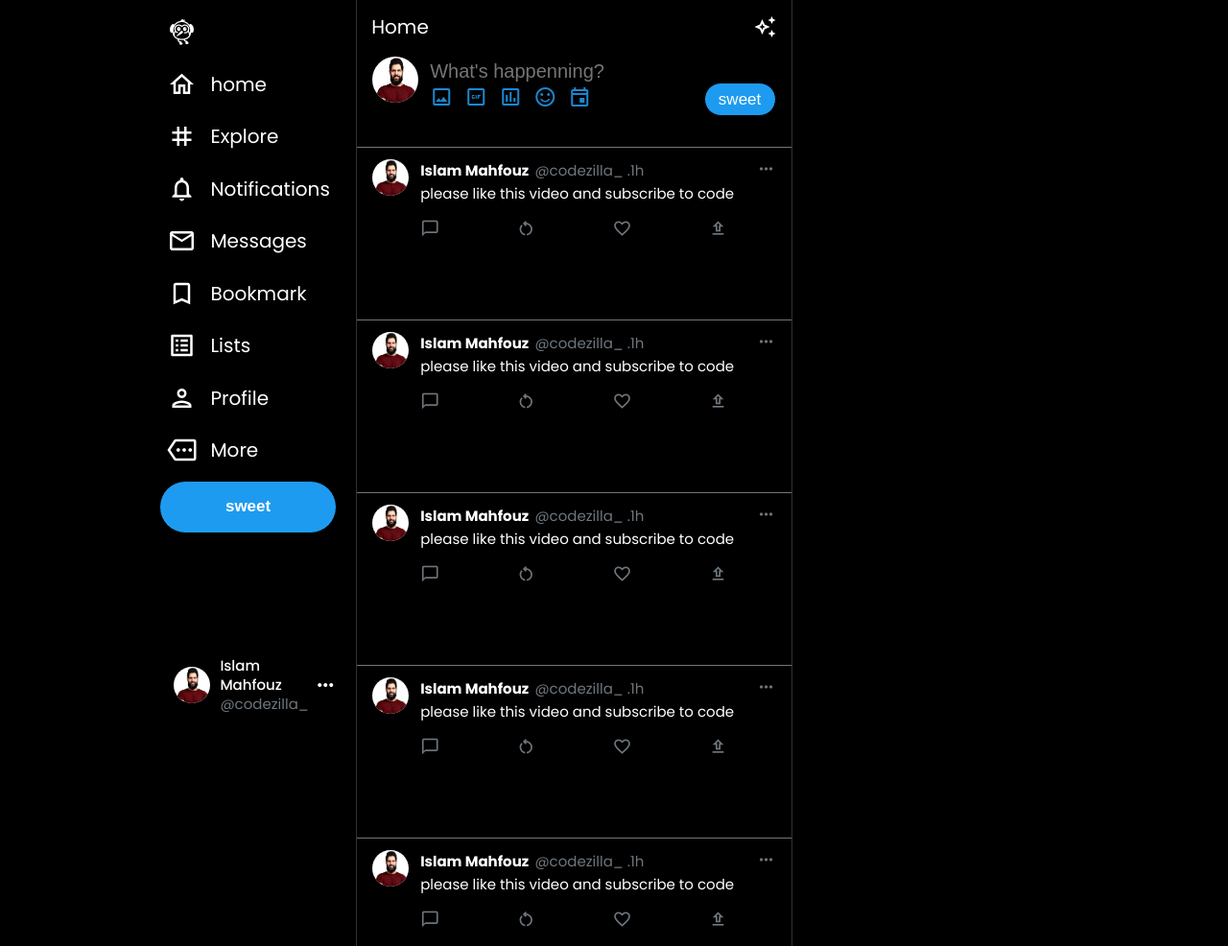
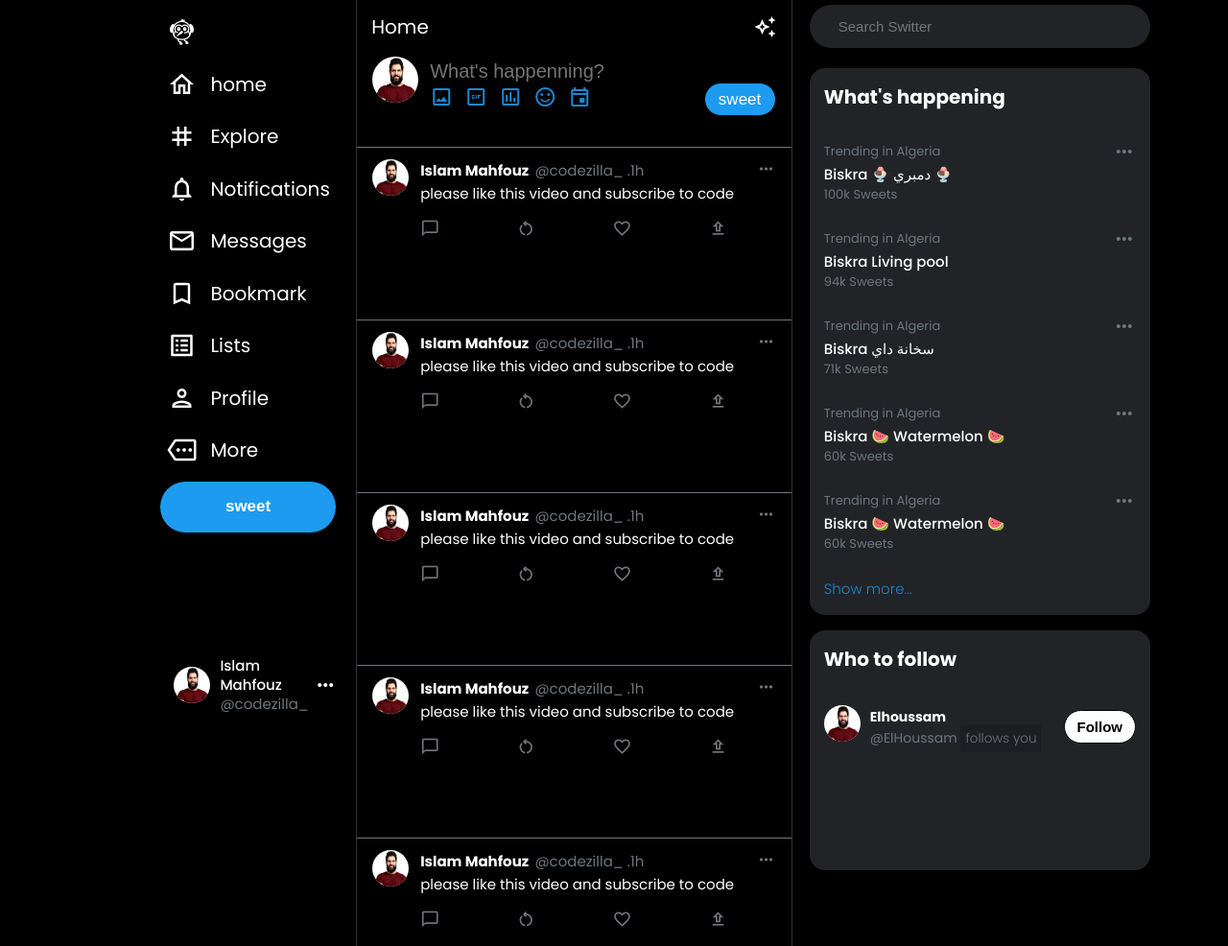
Before and after one commit to elhoussam/Portfolio, a plain HTML site: page Twitter Clone/index.html in a window 1280 px wide. Shown: the top 986 px of the page at 96% size. Drawn offline with Linux system fonts and the light colour scheme.

Commit message:
side-feed panel structure  styling

```diff
--- a/Twitter Clone/index.html
+++ b/Twitter Clone/index.html
@@ -1,335 +1,299 @@
 <!DOCTYPE html>
 <html lang="en">
 	<head>
-    <meta charset="UTF-8">
-    <meta http-equiv="X-UA-Compatible" content="IE=edge">
-    <meta name="viewport" content="width=device-width, initial-scale=1.0">
-    <link href="https://fonts.googleapis.com/icon?family=Material+Icons|Material+Icons+Outlined"
-    rel="stylesheet">
-    <link rel="stylesheet" href="style.css">
+		<meta charset="UTF-8" />
+		<meta http-equiv="X-UA-Compatible" content="IE=edge" />
+		<meta name="viewport" content="width=device-width, initial-scale=1.0" />
+		<link
+			href="https://fonts.googleapis.com/icon?family=Material+Icons|Material+Icons+Outlined"
+			rel="stylesheet"
+		/>
+		<link rel="stylesheet" href="style.css" />
 		<title>Switter</title>
 	</head>
 	<body>
 		<header>
 			<div class="nav-links">
 				<a href="">
-            <i class="material-icons-outlined">
-                flutter_dash
-            </i>
+					<i class="material-icons-outlined"> flutter_dash </i>
 				</a>
 				<a href="">
-            <i class="material-icons-outlined">
-                home
-            </i>
+					<i class="material-icons-outlined"> home </i>
 					<span>home</span>
 				</a>
 				<a href="">
-            <i class="material-icons-outlined">
-                tag
-            </i>
+					<i class="material-icons-outlined"> tag </i>
 					<span>Explore</span>
 				</a>
 				<a href="">
-            <i class="material-icons-outlined">
-                notifications
-            </i>
+					<i class="material-icons-outlined"> notifications </i>
 					<span>Notifications</span>
 				</a>
 				<a href="">
-            <i class="material-icons-outlined">
-                email
-            </i>
+					<i class="material-icons-outlined"> email </i>
 					<span>Messages</span>
 				</a>
 				<a href="">
-            <i class="material-icons-outlined">
-                bookmark_border
-            </i>
+					<i class="material-icons-outlined"> bookmark_border </i>
 					<span>Bookmark</span>
 				</a>
 				<a href="">
-            <i class="material-icons-outlined">
-                list_alt
-            </i>
+					<i class="material-icons-outlined"> list_alt </i>
 					<span>Lists</span>
 				</a>
 				<a href="">
-            <i class="material-icons-outlined">
-                person
-            </i>
+					<i class="material-icons-outlined"> person </i>
 					<span>Profile</span>
 				</a>
 				<a href="">
-            <i class="material-icons-outlined">
-                more
-            </i>
+					<i class="material-icons-outlined"> more </i>
 					<span>More</span>
 				</a>
-        <button class="tweet-button">
-            sweet
-        </button>
+				<button class="tweet-button">sweet</button>
 			</div>
 			<div class="main-account">
 				<a href="">
-            <img class="tweet-img" src="images/profile-pic.png" alt="">
+					<img class="tweet-img" src="images/profile-pic.png" alt="" />
 					<div class="account-details">
 						<span class="account-name">Islam Mahfouz</span>
 						<span class="account-handle">@codezilla_</span>
 					</div>
 
-        <i class="material-icons-outlined">
-            more_horiz
-        </i>
+					<i class="material-icons-outlined"> more_horiz </i>
 				</a>
 			</div>
-
 		</header>
 		<main>
 			<div class="main-flex">
 				<div class="main-feed">
 					<div class="home-bar">
 						<span>Home</span>
-                <i class="material-icons-outlined">
-                    auto_awesome
-                </i>
+						<i class="material-icons-outlined"> auto_awesome </i>
 					</div>
 					<div class="new-tweet">
-                <img class="tweet-img" src="images/profile-pic.png" alt="">
+						<img class="tweet-img" src="images/profile-pic.png" alt="" />
 						<div class="new-tweet-details">
-                    <input type="text" placeholder="What's happenning?">
+							<input type="text" placeholder="What's happenning?" />
 							<div class="new-tweet-actions">
 								<ul>
 									<li>
-                                <i class="material-icons-outlined">
-                                    image
-                                </i>
+										<i class="material-icons-outlined"> image </i>
 									</li>
 									<li>
-                                <i class="material-icons-outlined">
-                                    gif_box
-                                </i>
+										<i class="material-icons-outlined"> gif_box </i>
 									</li>
 									<li>
-                                <i class="material-icons-outlined">
-                                    poll
-                                </i>
+										<i class="material-icons-outlined"> poll </i>
 									</li>
 									<li>
-                                <i class="material-icons-outlined">
-                                    sentiment_satisfied
-                                </i>
+										<i class="material-icons-outlined"> sentiment_satisfied </i>
 									</li>
 									<li>
-                                <i class="material-icons-outlined">
-                                    event
-                                </i>
+										<i class="material-icons-outlined"> event </i>
 									</li>
 								</ul>
 								<button class="tweet-button">sweet</button>
 							</div>
 						</div>
-            </div>4
+					</div>
+					4
 					<div class="feed-tweet">
-                <img class="tweet-img" src="images/profile-pic.png" alt="" >
+						<img class="tweet-img" src="images/profile-pic.png" alt="" />
 						<div class="feed-tweet-details">
 							<div class="tweeter-details">
 								<a href="" class="tweeter-name">
 									Islam Mahfouz
-                            <span class="tweeter-handle">
-                                @codezilla_ .1h
-                            </span>
+									<span class="tweeter-handle"> @codezilla_ .1h </span>
 								</a>
-                        <i class="material-icons-outlined">
-                           more_horiz
-                        </i>
+								<i class="material-icons-outlined"> more_horiz </i>
 							</div>
 							<div class="tweet-text">
 								<p>please like this video and subscribe to code</p>
 							</div>
 							<div class="tweet-icons">
-                        <i class="material-icons-outlined">
-                            chat_bubble_outline
-                        </i>
-                        <i class="material-icons-outlined">
-                            restart_alt
-                        </i>
-                        <i class="material-icons-outlined">
-                            favorite_border
-                        </i>
-                        <i class="material-icons-outlined">
-                            upload
-                        </i>
+								<i class="material-icons-outlined"> chat_bubble_outline </i>
+								<i class="material-icons-outlined"> restart_alt </i>
+								<i class="material-icons-outlined"> favorite_border </i>
+								<i class="material-icons-outlined"> upload </i>
 							</div>
 						</div>
 					</div>
 					<div class="feed-tweet">
-                <img class="tweet-img" src="images/profile-pic.png" alt="" >
+						<img class="tweet-img" src="images/profile-pic.png" alt="" />
 						<div class="feed-tweet-details">
 							<div class="tweeter-details">
 								<a href="" class="tweeter-name">
 									Islam Mahfouz
-                            <span class="tweeter-handle">
-                                @codezilla_ .1h
-                            </span>
+									<span class="tweeter-handle"> @codezilla_ .1h </span>
 								</a>
-                        <i class="material-icons-outlined">
-                           more_horiz
-                        </i>
+								<i class="material-icons-outlined"> more_horiz </i>
 							</div>
 							<div class="tweet-text">
 								<p>please like this video and subscribe to code</p>
 							</div>
 							<div class="tweet-icons">
-                        <i class="material-icons-outlined">
-                            chat_bubble_outline
-                        </i>
-                        <i class="material-icons-outlined">
-                            restart_alt
-                        </i>
-                        <i class="material-icons-outlined">
-                            favorite_border
-                        </i>
-                        <i class="material-icons-outlined">
-                            upload
-                        </i>
+								<i class="material-icons-outlined"> chat_bubble_outline </i>
+								<i class="material-icons-outlined"> restart_alt </i>
+								<i class="material-icons-outlined"> favorite_border </i>
+								<i class="material-icons-outlined"> upload </i>
 							</div>
 						</div>
 					</div>
 					<div class="feed-tweet">
-                <img class="tweet-img" src="images/profile-pic.png" alt="" >
+						<img class="tweet-img" src="images/profile-pic.png" alt="" />
 						<div class="feed-tweet-details">
 							<div class="tweeter-details">
 								<a href="" class="tweeter-name">
 									Islam Mahfouz
-                            <span class="tweeter-handle">
-                                @codezilla_ .1h
-                            </span>
+									<span class="tweeter-handle"> @codezilla_ .1h </span>
 								</a>
-                        <i class="material-icons-outlined">
-                           more_horiz
-                        </i>
+								<i class="material-icons-outlined"> more_horiz </i>
 							</div>
 							<div class="tweet-text">
 								<p>please like this video and subscribe to code</p>
 							</div>
 							<div class="tweet-icons">
-                        <i class="material-icons-outlined">
-                            chat_bubble_outline
-                        </i>
-                        <i class="material-icons-outlined">
-                            restart_alt
-                        </i>
-                        <i class="material-icons-outlined">
-                            favorite_border
-                        </i>
-                        <i class="material-icons-outlined">
-                            upload
-                        </i>
+								<i class="material-icons-outlined"> chat_bubble_outline </i>
+								<i class="material-icons-outlined"> restart_alt </i>
+								<i class="material-icons-outlined"> favorite_border </i>
+								<i class="material-icons-outlined"> upload </i>
 							</div>
 						</div>
 					</div>
 					<div class="feed-tweet">
-                <img class="tweet-img" src="images/profile-pic.png" alt="" >
+						<img class="tweet-img" src="images/profile-pic.png" alt="" />
 						<div class="feed-tweet-details">
 							<div class="tweeter-details">
 								<a href="" class="tweeter-name">
 									Islam Mahfouz
-                            <span class="tweeter-handle">
-                                @codezilla_ .1h
-                            </span>
+									<span class="tweeter-handle"> @codezilla_ .1h </span>
 								</a>
-                        <i class="material-icons-outlined">
-                           more_horiz
-                        </i>
+								<i class="material-icons-outlined"> more_horiz </i>
 							</div>
 							<div class="tweet-text">
 								<p>please like this video and subscribe to code</p>
 							</div>
 							<div class="tweet-icons">
-                        <i class="material-icons-outlined">
-                            chat_bubble_outline
-                        </i>
-                        <i class="material-icons-outlined">
-                            restart_alt
-                        </i>
-                        <i class="material-icons-outlined">
-                            favorite_border
-                        </i>
-                        <i class="material-icons-outlined">
-                            upload
-                        </i>
+								<i class="material-icons-outlined"> chat_bubble_outline </i>
+								<i class="material-icons-outlined"> restart_alt </i>
+								<i class="material-icons-outlined"> favorite_border </i>
+								<i class="material-icons-outlined"> upload </i>
 							</div>
 						</div>
 					</div>
 					<div class="feed-tweet">
-                <img class="tweet-img" src="images/profile-pic.png" alt="" >
+						<img class="tweet-img" src="images/profile-pic.png" alt="" />
 						<div class="feed-tweet-details">
 							<div class="tweeter-details">
 								<a href="" class="tweeter-name">
 									Islam Mahfouz
-                            <span class="tweeter-handle">
-                                @codezilla_ .1h
-                            </span>
+									<span class="tweeter-handle"> @codezilla_ .1h </span>
 								</a>
-                        <i class="material-icons-outlined">
-                           more_horiz
-                        </i>
+								<i class="material-icons-outlined"> more_horiz </i>
 							</div>
 							<div class="tweet-text">
 								<p>please like this video and subscribe to code</p>
 							</div>
 							<div class="tweet-icons">
-                        <i class="material-icons-outlined">
-                            chat_bubble_outline
-                        </i>
-                        <i class="material-icons-outlined">
-                            restart_alt
-                        </i>
-                        <i class="material-icons-outlined">
-                            favorite_border
-                        </i>
-                        <i class="material-icons-outlined">
-                            upload
-                        </i>
+								<i class="material-icons-outlined"> chat_bubble_outline </i>
+								<i class="material-icons-outlined"> restart_alt </i>
+								<i class="material-icons-outlined"> favorite_border </i>
+								<i class="material-icons-outlined"> upload </i>
 							</div>
 						</div>
 					</div>
 					<div class="feed-tweet">
-                <img class="tweet-img" src="images/profile-pic.png" alt="" >
+						<img class="tweet-img" src="images/profile-pic.png" alt="" />
 						<div class="feed-tweet-details">
 							<div class="tweeter-details">
 								<a href="" class="tweeter-name">
 									Islam Mahfouz
-                            <span class="tweeter-handle">
-                                @codezilla_ .1h
-                            </span>
+									<span class="tweeter-handle"> @codezilla_ .1h </span>
 								</a>
-                        <i class="material-icons-outlined">
-                           more_horiz
-                        </i>
+								<i class="material-icons-outlined"> more_horiz </i>
 							</div>
 							<div class="tweet-text">
 								<p>please like this video and subscribe to code</p>
 							</div>
 							<div class="tweet-icons">
-                        <i class="material-icons-outlined">
-                            chat_bubble_outline
-                        </i>
-                        <i class="material-icons-outlined">
-                            restart_alt
-                        </i>
-                        <i class="material-icons-outlined">
-                            favorite_border
-                        </i>
-                        <i class="material-icons-outlined">
-                            upload
-                        </i>
+								<i class="material-icons-outlined"> chat_bubble_outline </i>
+								<i class="material-icons-outlined"> restart_alt </i>
+								<i class="material-icons-outlined"> favorite_border </i>
+								<i class="material-icons-outlined"> upload </i>
 							</div>
 						</div>
 					</div>
 				</div>
 				<div class="side-feed">
+					<div class="search">
+						<input type="text" placeholder="Search Switter" />
+					</div>
+					<div class="trending">
+						<h1 class="h1-title">What's happening</h1>
 
+						<div class="trending-item">
+							<div class="item-category">
+								<span> Trending in Algeria</span>
+								<i class="material-icons-outlined"> more_horiz </i>
+							</div>
+							<p>Biskra 🍨 دمبري 🍨</p>
+							<span>100k Sweets</span>
+						</div>
+
+						<div class="trending-item">
+							<div class="item-category">
+								<span> Trending in Algeria</span>
+								<i class="material-icons-outlined"> more_horiz </i>
+							</div>
+							<p>Biskra Living pool</p>
+							<span>94k Sweets</span>
+						</div>
+
+						<div class="trending-item">
+							<div class="item-category">
+								<span> Trending in Algeria</span>
+								<i class="material-icons-outlined"> more_horiz </i>
+							</div>
+							<p>Biskra سخانة داي</p>
+							<span>71k Sweets</span>
+						</div>
+
+						<div class="trending-item">
+							<div class="item-category">
+								<span> Trending in Algeria</span>
+								<i class="material-icons-outlined"> more_horiz </i>
+							</div>
+							<p>Biskra 🍉 Watermelon 🍉</p>
+							<span>60k Sweets</span>
+						</div>
+						<div class="trending-item">
+							<div class="item-category">
+								<span> Trending in Algeria</span>
+								<i class="material-icons-outlined"> more_horiz </i>
+							</div>
+							<p>Biskra 🍉 Watermelon 🍉</p>
+							<span>60k Sweets</span>
+						</div>
+
+						<a href="" class="show-more">Show more...</a>
+					</div>
+					<div class="follow">
+						<h1 class="h1-title">Who to follow</h1>
+						<div class="follow-profile">
+							<div class="follow-cont">
+								<img src="images/profile-pic.png" alt="" class="tweet-img" />
+								<div class="follow-details">
+									<a href="">Elhoussam</a>
+									<span
+										>@ElHoussam
+										<span id="follows">follows you</span>
+									</span>
+								</div>
+							</div>
+
+							<button class="tweet-button">Follow</button>
+						</div>
+					</div>
 				</div>
 			</div>
 		</main>
--- a/Twitter Clone/style.css
+++ b/Twitter Clone/style.css
@@ -1,4 +1,4 @@
-@import url('https://fonts.googleapis.com/css2?family=Poppins:ital,wght@0,100;0,200;0,300;0,400;0,500;0,600;0,700;0,800;0,900;1,100;1,200;1,300;1,400;1,500;1,600;1,700;1,800;1,900&display=swap');
+@import url("https://fonts.googleapis.com/css2?family=Poppins:ital,wght@0,100;0,200;0,300;0,400;0,500;0,600;0,700;0,800;0,900;1,100;1,200;1,300;1,400;1,500;1,600;1,700;1,800;1,900&display=swap");
 
 * {
 	margin: 0;
@@ -8,14 +8,14 @@
 
 html {
 	font-size: 10px;
-    font-family:  'Poppins', sans-serif;
+	font-family: "Poppins", sans-serif;
 }
 
-body{
+body {
 	background-color: black;
 }
 
-a{
+a {
 	text-decoration: none;
 	color: white;
 	font-size: 1.5rem;
@@ -23,7 +23,7 @@ a{
 	line-height: 24px;
 }
 
-header{
+header {
 	display: flex;
 	flex-direction: column;
 	justify-content: space-between;
@@ -33,7 +33,7 @@ header{
 	position: fixed;
 }
 
-.nav-links{
+.nav-links {
 	display: flex;
 	flex-direction: column;
 	width: 100%;
@@ -41,7 +41,7 @@ header{
 	justify-content: space-between;
 }
 
-.nav-links a{
+.nav-links a {
 	display: flex;
 	align-items: center;
 	font-size: 2rem;
@@ -49,26 +49,27 @@ header{
 	width: fit-content;
 }
 
-.nav-links a i{
+.nav-links a i {
 	font-size: 3rem;
 	margin-right: 15px;
 }
 
-.nav-links a:hover , .main-account a:hover{
+.nav-links a:hover,
+.main-account a:hover {
 	background-color: rgb(47, 51, 54);
 	border-radius: 9999px;
 }
 
-.nav-links a:first-child{
+.nav-links a:first-child {
 	padding: 8px 8px;
 }
 
 .nav-links a:first-child i {
 	margin: 0;
 }
-.tweet-button{
+.tweet-button {
 	background-color: rgb(29, 155, 240);
-    width: 90% ;
+	width: 90%;
 	height: 55px;
 	border-radius: 9999px;
 	cursor: pointer;
@@ -78,17 +79,17 @@ header{
 	border: 1px solid black;
 	transition-duration: 0.2s;
 }
-.tweet-button:hover{
-    background-color: rgba(29, 155, 240,0.5);
+.tweet-button:hover {
+	background-color: rgba(29, 155, 240, 0.5);
 }
 
-.main-account{
+.main-account {
 	width: 100%;
 	height: 30%;
 	padding-top: 120px;
 }
 
-.main-account a{
+.main-account a {
 	display: flex;
 	align-items: center;
 	justify-content: space-between;
@@ -96,14 +97,14 @@ header{
 	margin-right: 10px;
 }
 
-.tweet-img{
+.tweet-img {
 	width: 38px;
 	height: 38px;
 	border-radius: 50%;
 	background-color: white;
 }
 
-.account-details{
+.account-details {
 	display: flex;
 	flex-direction: column;
 	flex-basis: 70%;
@@ -112,30 +113,30 @@ header{
 	line-height: 20px;
 }
 
-.account-name{
+.account-name {
 	font-weight: 500;
 }
 
-.account-handle{
+.account-handle {
 	color: rgb(110, 118, 125);
 }
 
-main{
+main {
 	width: 71%;
 	height: 100%;
 	margin-left: 29%;
 }
-.main-flex{
+.main-flex {
 	display: flex;
 	width: 100%;
 }
-.main-feed{
+.main-feed {
 	width: 50%;
 	border-left: 1px solid rgb(47, 51, 54);
 	border-right: 1px solid rgb(47, 51, 54);
 }
 
-.home-bar{
+.home-bar {
 	display: flex;
 	justify-content: space-between;
 	align-items: center;
@@ -157,7 +158,7 @@ main{
 	padding: 4px 16px;
 }
 
-.new-tweet .tweet-img{
+.new-tweet .tweet-img {
 	width: 48px;
 	height: 48px;
 	cursor: pointer;
@@ -170,24 +171,22 @@ main{
 	padding-top: 4px;
 	width: 100%;
 	margin-left: 12px;
-
 }
 
 .new-tweet-actions {
 	display: flex;
 	justify-content: space-between;
 	align-items: center;
-    height:  60px;
+	height: 60px;
 	width: 100%;
-
 }
 
-.new-tweet-actions ul{
+.new-tweet-actions ul {
 	display: flex;
 	list-style: none;
 }
 
-.new-tweet-details input{
+.new-tweet-details input {
 	width: 100%;
 	height: 24px;
 	background-color: black;
@@ -197,13 +196,13 @@ main{
 	outline: none;
 }
 
-.new-tweet-actions ul li{
+.new-tweet-actions ul li {
 	margin-right: 12px;
 	color: #1c88d2;
 	cursor: pointer;
 }
 
-.new-tweet-actions .tweet-button{
+.new-tweet-actions .tweet-button {
 	width: 75px;
 	height: 35px;
 	margin: 0;
@@ -214,14 +213,14 @@ main{
 .feed-tweet {
 	display: flex;
 	width: 100%;
-    min-height:100px ;
+	min-height: 100px;
 	padding: 12px 16px 0 16px;
 	border-top: 1px solid rgb(110, 118, 125);
 	cursor: pointer;
 	margin-top: 70px;
 }
 
-.feed-tweet-details{
+.feed-tweet-details {
 	display: flex;
 	flex-direction: column;
 	width: 100%;
@@ -232,7 +231,7 @@ main{
 	color: rgb(110, 118, 125);
 	font-size: 2rem;
 }
-.tweeter-details{
+.tweeter-details {
 	display: flex;
 	align-items: flex-start;
 	justify-content: space-between;
@@ -242,23 +241,176 @@ main{
 .tweeter-details a {
 	font-weight: 700;
 }
-.tweeter-details span{
+.tweeter-details span {
 	color: rgb(110, 118, 125);
 	font-size: 1.5rem;
 	font-weight: 400;
 	margin-left: 3px;
 }
 
-.tweet-text{
+.tweet-text {
 	color: white;
 	font-size: 1.5rem;
 	width: 100%;
 }
 
-.tweet-icons{
+.tweet-icons {
 	display: flex;
 	justify-content: space-between;
 	width: 100%;
 	margin: 15px 0;
 	padding-right: 50px;
 }
+
+.side-feed {
+	width: 50%;
+	padding: 0 2%;
+}
+.search {
+	display: flex;
+	height: 55px;
+	max-width: 355px;
+	position: sticky;
+	top: 0;
+	padding-top: 5px;
+	background-color: black;
+}
+
+.search input {
+	background-color: #212327;
+	border-radius: 9999px;
+	height: 45px;
+	width: 100%;
+	border: none;
+	outline: none;
+	padding-left: 30px;
+	font-size: 1.5rem;
+	color: white;
+	line-height: 20px;
+	font-weight: 400;
+}
+
+.trending {
+	display: flex;
+	flex-direction: column;
+	height: 570px;
+	max-width: 355px;
+	border-radius: 16px;
+	background-color: #212327;
+	margin-top: 16px;
+}
+
+.h1-title {
+	color: white;
+	font-size: 2rem;
+	font-weight: 700;
+	padding: 15px 15px;
+}
+
+.trending-item {
+	display: flex;
+	flex-direction: column;
+	justify-content: center;
+	width: 100%;
+	height: 90px;
+	margin-top: 5px;
+	padding: 0 15px;
+	color: rgb(110, 118, 125);
+	font-size: 1.5rem;
+	font-weight: 600;
+}
+.item-category {
+	display: flex;
+	justify-content: space-between;
+	align-items: center;
+}
+.trending span {
+	font-size: 1.3rem;
+	font-weight: 400;
+}
+.trending-item p {
+	color: white;
+	font-size: 1.5rem;
+	font-weight: 500;
+}
+.trending-item:hover,
+.show-more:hover {
+	cursor: pointer;
+	background-color: #1c1e22;
+}
+
+.show-more {
+	display: flex;
+	align-items: center;
+	color: #1c88d2;
+	font-size: 1.5rem;
+	font-weight: 300;
+	width: 100%;
+	padding: 15px 15px;
+	border-bottom-right-radius: 16px;
+	border-bottom-left-radius: 16px;
+}
+
+.follow {
+	display: flex;
+	flex-direction: column;
+	height: 250px;
+	max-width: 355px;
+	border-radius: 16px;
+	background-color: #212327;
+	margin-top: 16px;
+}
+
+.follow-profile {
+	display: flex;
+	align-items: center;
+	justify-content: space-between;
+	width: 100%;
+	height: 70px;
+	margin-top: 5px;
+	padding: 30px 15px;
+}
+
+.follow-details {
+	display: flex;
+	flex-direction: column;
+	margin-left: 10px;
+}
+
+.follow-details a {
+	font-size: 1.4rem;
+	font-weight: 700;
+}
+
+.follow-details a:hover {
+	text-decoration: underline;
+}
+.follow-details span {
+	color: rgb(110, 118, 125);
+	font-weight: 400;
+	font-size: 1.4rem;
+}
+#follows {
+	font-weight: 300;
+	font-size: 1.35rem;
+	background-color: #1c1e22;
+	padding: 5px;
+}
+
+.follow .tweet-button {
+	width: 75px;
+	height: 35px;
+	margin: 0 0 0 12px;
+	font-weight: 600;
+	font-size: 1.5rem;
+	background-color: white;
+	color: black;
+}
+.follow .show-more {
+	padding: 10px 15px;
+}
+
+.follow-cont {
+	display: flex;
+	justify-content: space-between;
+}
```
Lines whose indentation alone changed are shown as unchanged.
